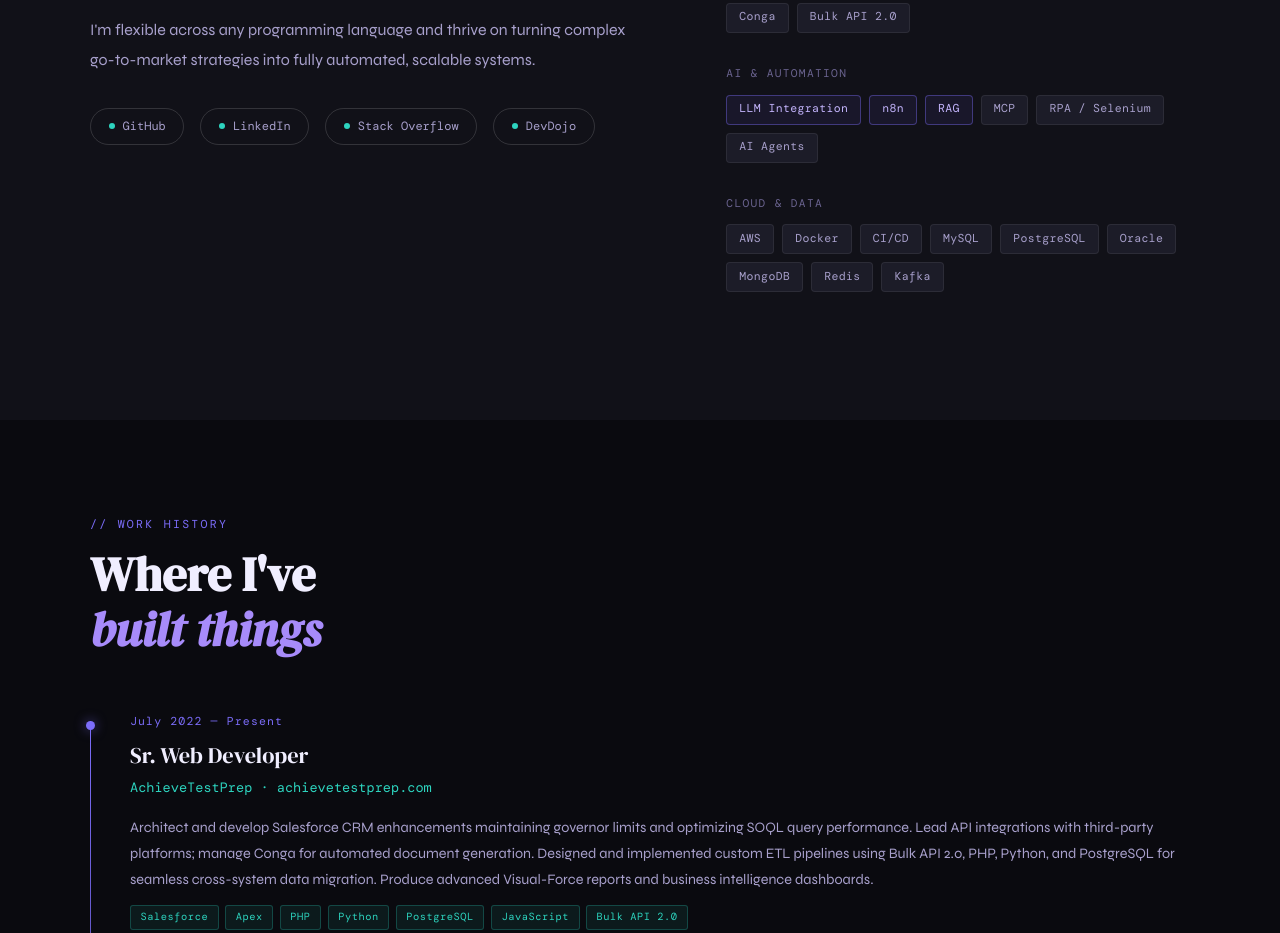
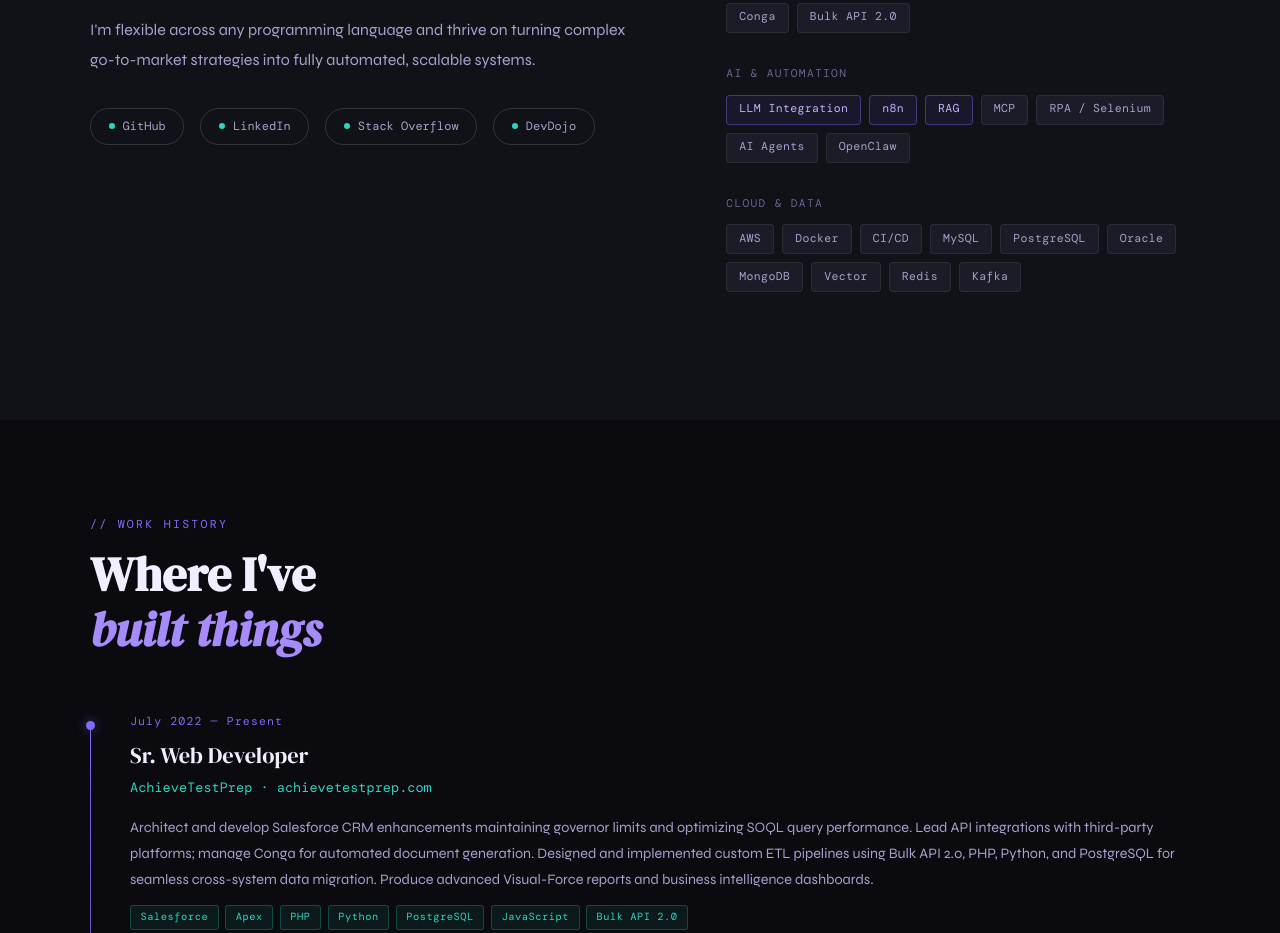
Before and after one commit to sh6210/sh6210.github.io, a plain HTML site: page index.html in a window 1280 px wide. Shown: the part 1472-2405 px from the top of the page. Drawn offline with nearby package versions, Linux system fonts and the light colour scheme.

Commit message:
changed AI & Cloud section

```diff
--- a/index.html
+++ b/index.html
@@ -669,6 +669,7 @@
                         <span class="skill-tag">MCP</span>
                         <span class="skill-tag">RPA / Selenium</span>
                         <span class="skill-tag">AI Agents</span>
+                        <span class="skill-tag">OpenClaw</span>
                     </div>
                 </div>
                 <div class="skill-group">
@@ -681,6 +682,7 @@
                         <span class="skill-tag">PostgreSQL</span>
                         <span class="skill-tag">Oracle</span>
                         <span class="skill-tag">MongoDB</span>
+                        <span class="skill-tag">Vector</span>
                         <span class="skill-tag">Redis</span>
                         <span class="skill-tag">Kafka</span>
                     </div>
```
